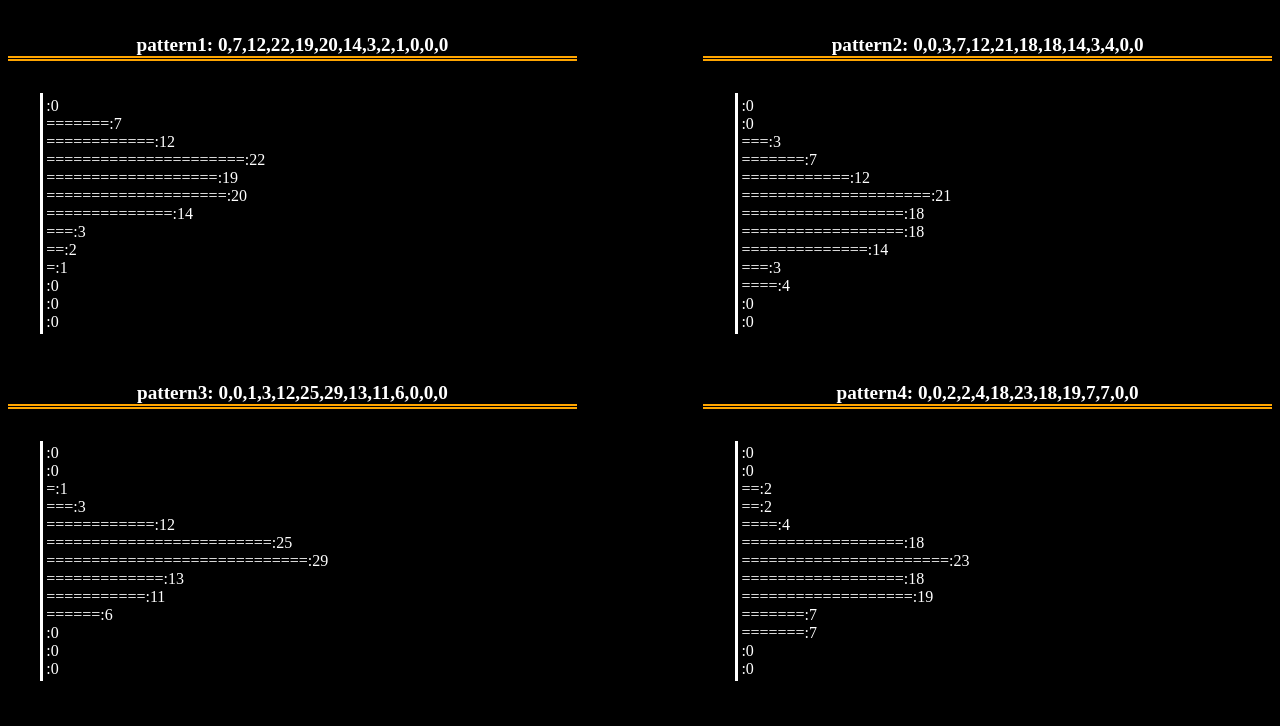
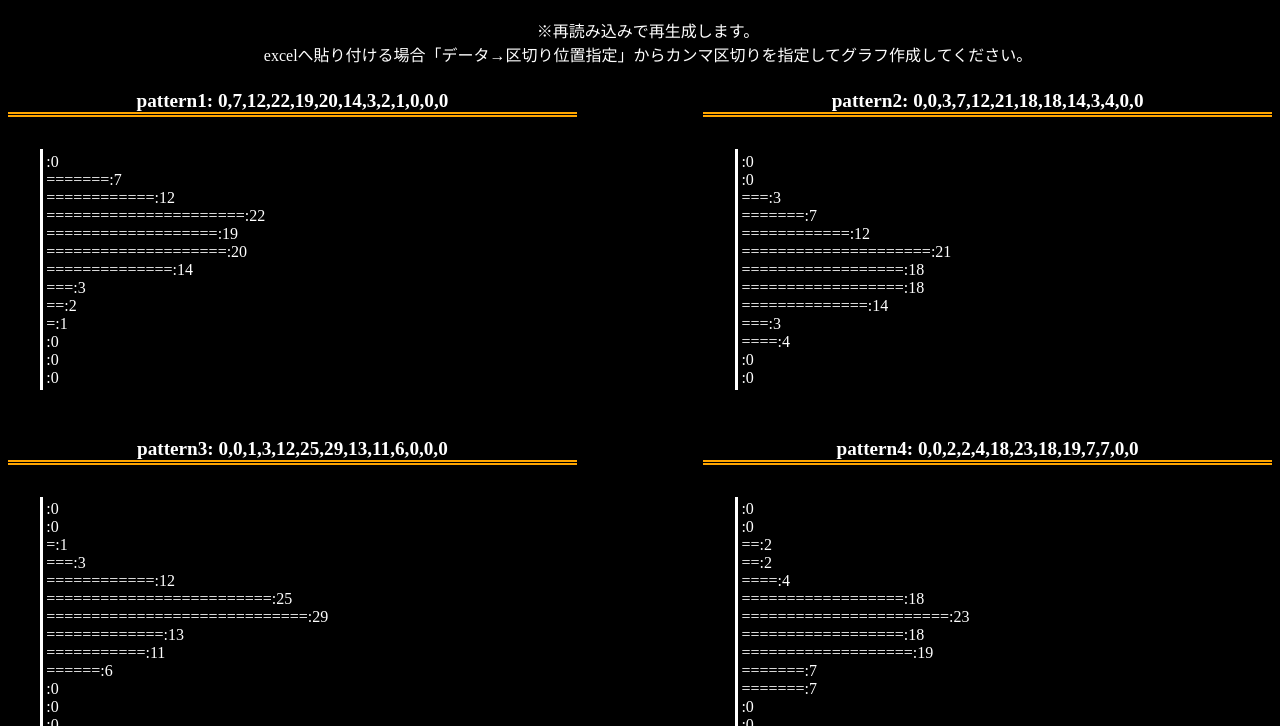
Before and after one commit to radixm46/pseudo-normal-dist, a website: page src/main.html in a window 1280 px wide. Shown: the part 63-789 px from the top of the page. Drawn offline with Linux system fonts and the light colour scheme.

Commit message:
remove unnecessary lines

```diff
--- a/src/main.html
+++ b/src/main.html
@@ -6,37 +6,36 @@
     <link rel="stylesheet" href="default.css" type="text/css" />
     <body>
         <H1> random? numbers</H1>
-        <div style="width:45%; float:left"><span id="result_1"></span></div>
-        <div style="width:45%; float:right"><span id="result_2"></span></div>
-        <div style="width:45%; float:left"><span id="result_3"></span></div>
-        <div style="width:45%; float:right"><span id="result_4"></span></div>
-        <div style="width:45%; float:left"><span id="result_5"></span></div>
-        <div style="width:45%; float:right"><span id="result_6"></span></div>
-        <div style="width:45%; float:left"><span id="result_7"></span></div>
+        <div id="desc">※再読み込みで再生成します。<br>
+            excelへ貼り付ける場合「データ→区切り位置指定」からカンマ区切りを指定してグラフ作成してください。</div>
+        <div style="float:left" id="result_1"></div>
+        <div style="float:right" id="result_2"></div>
+        <div style="float:left" id="result_3"></div>
+        <div style="float:right" id="result_4"></div>
+        <div style="float:left" id="result_5"></div>
+        <div style="float:right" id="result_6"></div>
+        <div style="float:left" id="result_7"></div>
         <script src="main.js"></script>
         <script>
          const generateArray = (thresh=0.0) => {
              return new RandomNormalGenerator(100, 13, thresh);
          }
-         var e1 = document.getElementById("result_1");
-         var e2 = document.getElementById("result_2");
-         var e3 = document.getElementById("result_3");
-         var e4 = document.getElementById("result_4");
-         var e5 = document.getElementById("result_5");
-         var e6 = document.getElementById("result_6");
-         var e7 = document.getElementById("result_7");
-         var plots = document.getElementById("plots");
          // list iteration
-         const elementsList = [e1, e2, e3, e4, e5, e6, e7]
+         const elementsList = [
+             document.getElementById("result_1"),
+             document.getElementById("result_2"),
+             document.getElementById("result_3"),
+             document.getElementById("result_4"),
+             document.getElementById("result_5"),
+             document.getElementById("result_6"),
+             document.getElementById("result_7"),
+         ]
          const variances = [-0.18, -0.05, -0.02, 0.0, 0.02, 0.05, 0.18]
-         let str4plot = ''
 
          elementsList.forEach((elem, idx) => {
              let numArr = generateArray(variances[idx]);
-             elem.innerHTML = numArr.plotStuff(idx);
-             //str4plot += plotStuff(idx, numArr);
+             elem.insertAdjacentHTML('afterbegin', numArr.plotStuff(idx));
          })
-         //plots.innerHTML = str4plot;
         </script>
     </body>
 </html>
```
